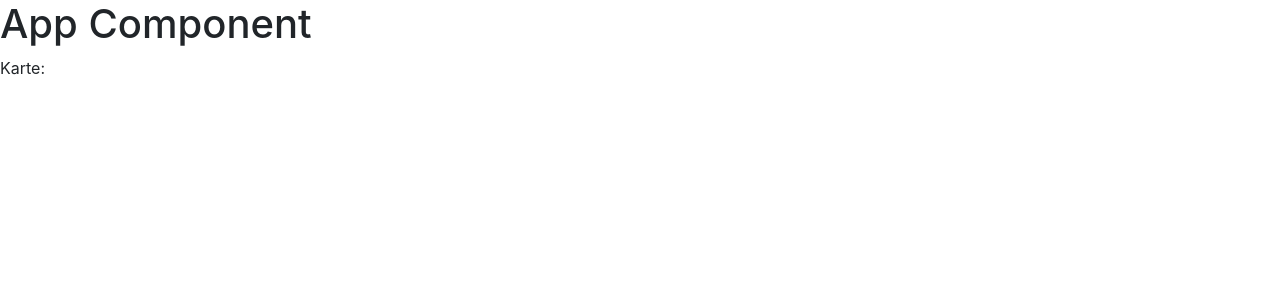
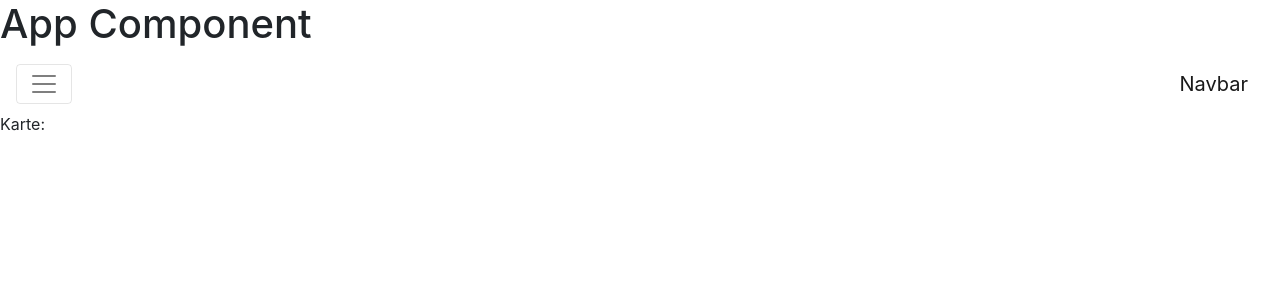
Before and after one commit to Mapirium/WebClient2, an Angular app: page /map in a window 1280 px wide. Shown: the top 300 px of the page. Built offline with nearby package versions, Linux system fonts and the light colour scheme.

Commit message:
stu: Shared-Modul einführen und alles etwas aufräumen

```diff
--- a/src/app/core/core.module.ts
+++ b/src/app/core/core.module.ts
@@ -2,6 +2,7 @@ import { NgModule } from '@angular/core';
 import { CommonModule } from '@angular/common';
 import {MapService} from "./services/map.service";
 import {HttpClientModule} from "@angular/common/http";
+import {OAuthService} from "./services/o-auth.service";
 
 @NgModule({
   imports: [
@@ -9,6 +10,6 @@ import {HttpClientModule} from "@angular/common/http";
     HttpClientModule
   ],
   declarations: [],
-  providers: [MapService]
+  providers: [MapService, OAuthService]
 })
 export class CoreModule { }
--- a/src/app/services/o-auth-service.service.ts
+++ b/src/app/core/services/o-auth.service.ts
@@ -1,7 +1,7 @@
 import { Injectable } from '@angular/core';
 
 @Injectable()
-export class OAuthServiceService {
+export class OAuthService {
 
   constructor() { }
 
--- a/src/app/map/map.module.ts
+++ b/src/app/map/map.module.ts
@@ -3,12 +3,14 @@ import { CommonModule } from '@angular/common';
 import {MapComponent} from "./map/map.component";
 import {MapRoutingModule} from "./map-routing.module";
 import {CoreModule} from "../core/core.module";
+import {SharedModule} from "../shared/shared.module";
 
 @NgModule({
   imports: [
     CommonModule,
     MapRoutingModule,
-    CoreModule
+    CoreModule,
+    SharedModule
   ],
   declarations: [MapComponent]
 })
--- a/src/app/map/map/map.component.html
+++ b/src/app/map/map/map.component.html
@@ -1,3 +1,4 @@
+<app-navbar></app-navbar>
 <p>
   Karte: {{mapId}}
 </p>
--- a/src/app/header/header.component.ts
+++ b/src/app/shared/header/header.component.ts
@@ -1,5 +1,5 @@
 import {Component, Input, OnInit} from '@angular/core';
-import {OAuthServiceService} from "../services/o-auth-service.service";
+import {OAuthService} from "../../core/services/o-auth.service";
 
 @Component({
   selector: 'app-header',
@@ -7,9 +7,9 @@ import {OAuthServiceService} from "../services/o-auth-service.service";
   styleUrls: ['./header.component.css']
 })
 export class HeaderComponent implements OnInit {
-  oAuthService: OAuthServiceService;
+  oAuthService: OAuthService;
 
-  constructor(oAuthService: OAuthServiceService) {
+  constructor(oAuthService: OAuthService) {
     this.oAuthService = oAuthService;
   }
 
```
Also changed, not shown: src/app/app.module.ts (+1 -6 lines), src/app/shared/shared.module.ts (added, +13 -0 lines), src/app/shared/header/header.component.css (added), src/app/shared/header/header.component.html (renamed from src/app/header/header.component.html), src/app/shared/navbar/navbar.component.css (added), src/app/shared/navbar/navbar.component.html (renamed from src/app/navbar/navbar.component.html), src/app/shared/navbar/navbar.component.ts (renamed from src/app/navbar/navbar.component.ts).
